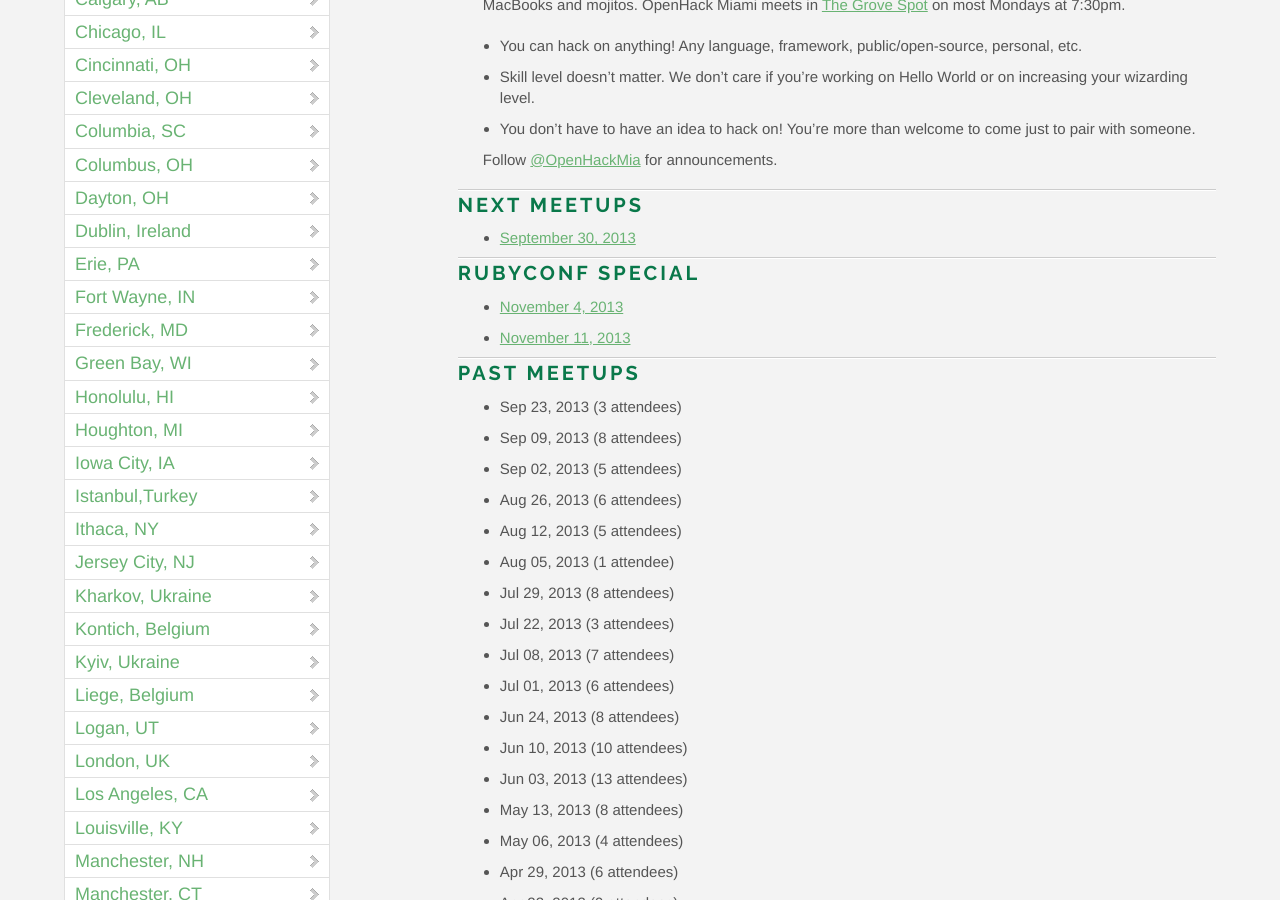
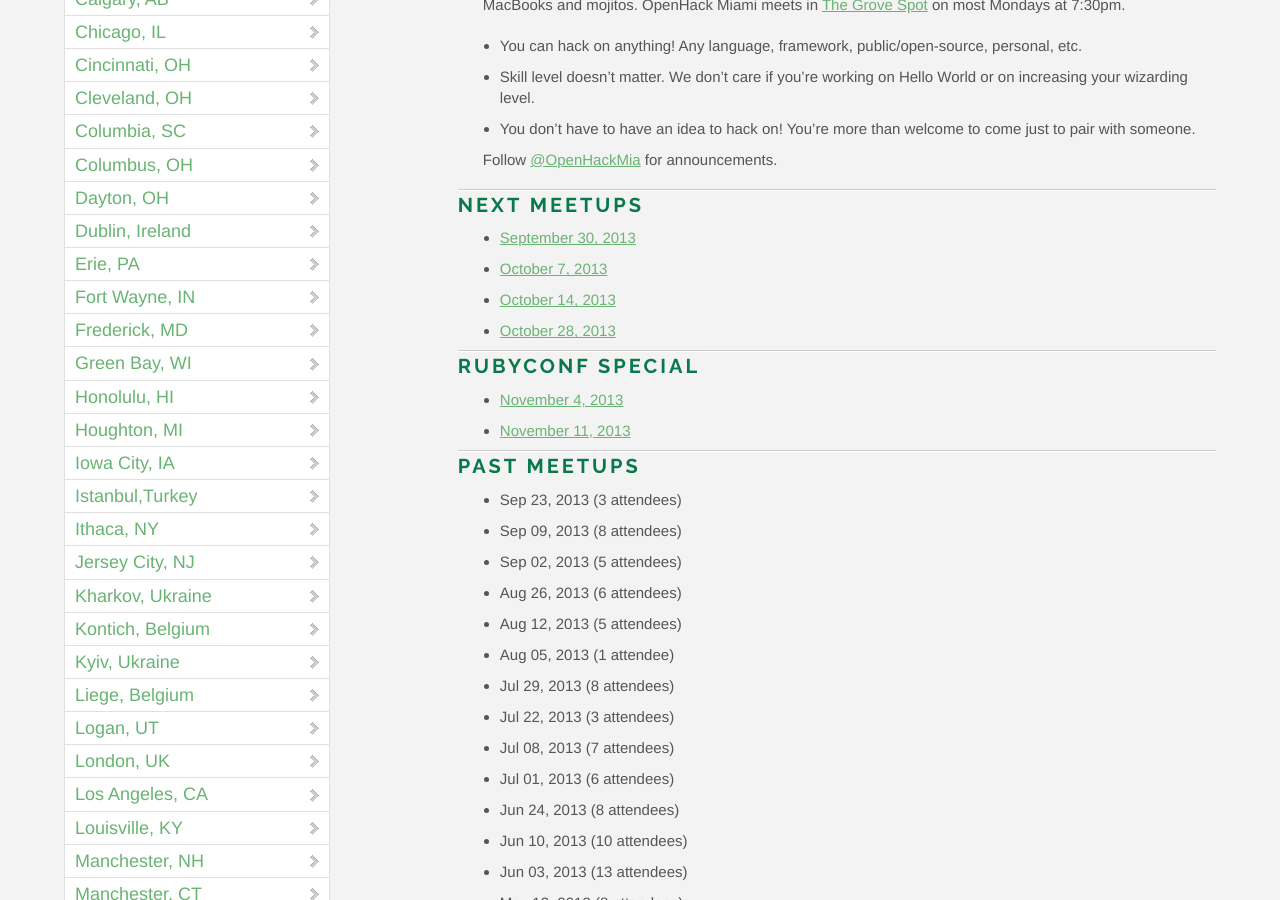
Before and after one commit to OpenHack/openhack.github.com, a Jekyll site: the page built from miami/index.markdown, in a window 1280 px wide and 900 px high, scrolled down 764 px. Built offline with Jekyll 4.4.1, drawn with Linux system fonts in a browser that asks for light colours; nearby versions of some CDN libraries; Markdown is read by kramdown in place of the engine named in the settings; comment, search, counter and statistics services are not loaded.

Commit message:
add october meetup info for miami

```diff
--- a/miami/index.markdown
+++ b/miami/index.markdown
@@ -20,6 +20,9 @@ Follow [@OpenHackMia](http://twitter.com/openhackmia) for announcements.
 ### Next meetups
 
 * [September 30, 2013](http://www.meetup.com/miamirb/events/139859522/)
+* [October 7, 2013](http://www.meetup.com/miamirb/events/143052882/)
+* [October 14, 2013](http://www.meetup.com/miamirb/events/143053002/)
+* [October 28, 2013](http://www.meetup.com/miamirb/events/143053162/)
 
 ### RubyConf Special
 
```
